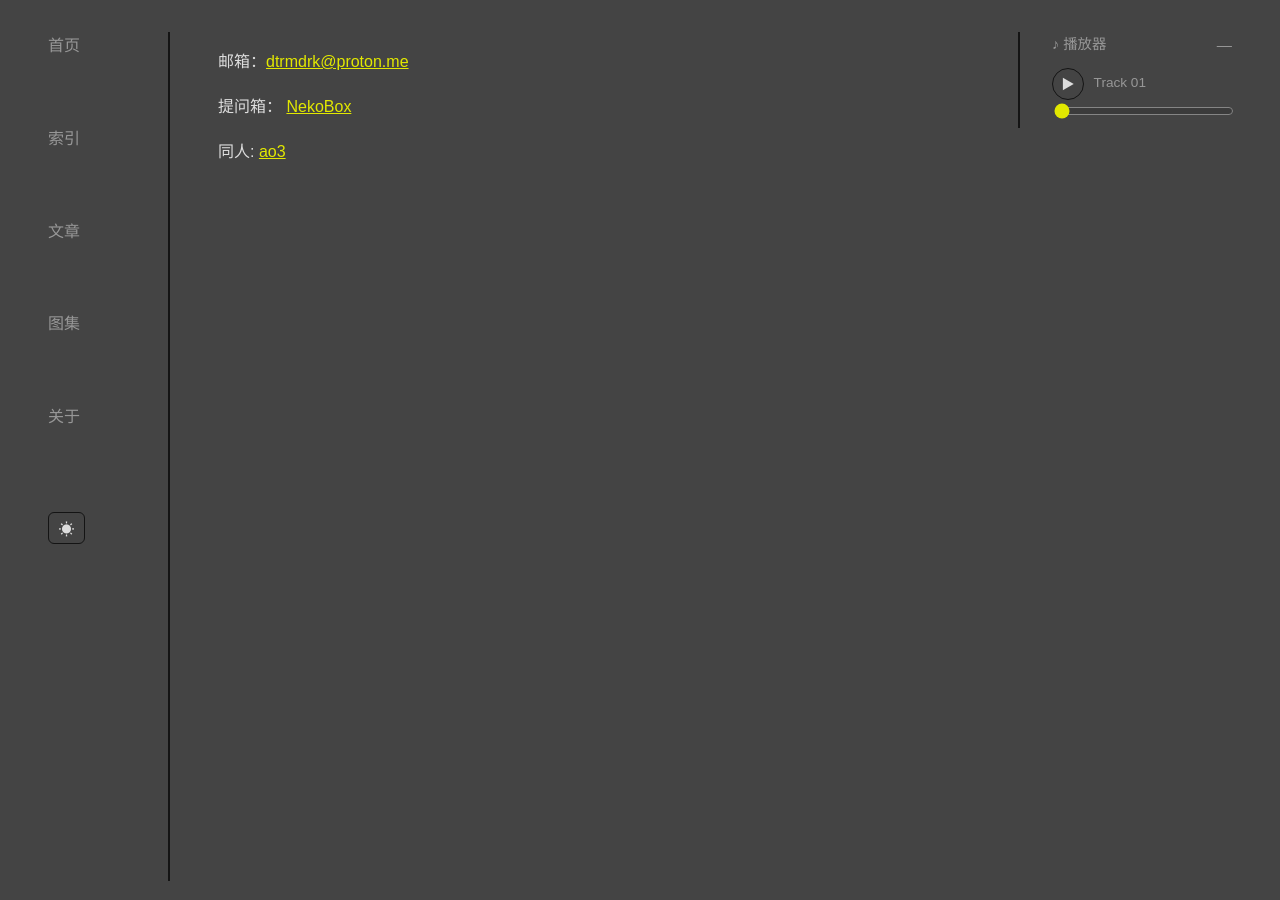
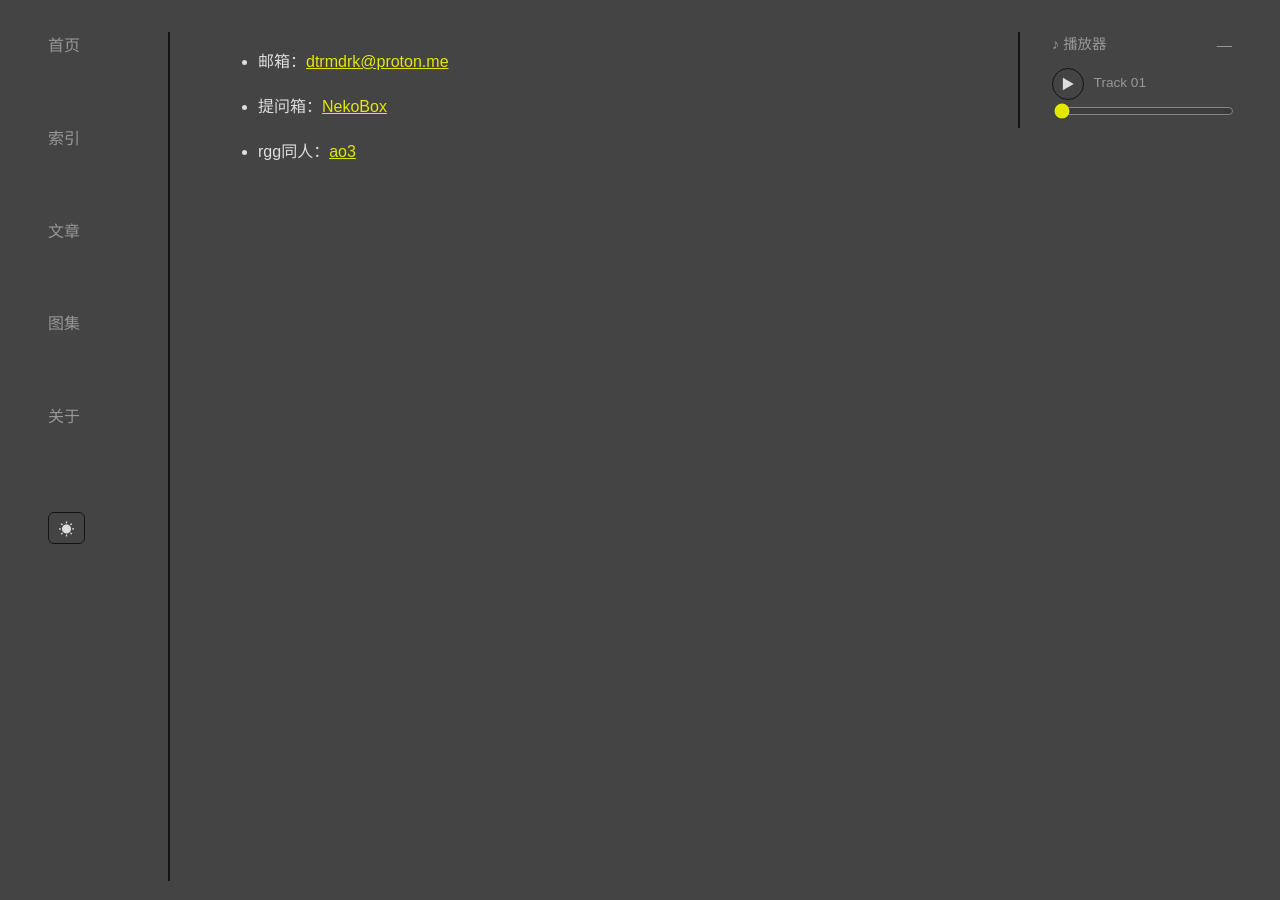
Before and after one commit to dtrmdrk/dtrmdrk.github.io, a Jekyll site: the page built from about.md, in a window 1280 px wide and 900 px high. Built offline with Jekyll 4.4.1, drawn with Linux system fonts in a browser that asks for light colours.

Commit message:
Update about.md

```diff
--- a/about.md
+++ b/about.md
@@ -4,8 +4,9 @@ title: 关于
 permalink: /about/
 ---
 
-邮箱：[dtrmdrk@proton.me](mailto:dtrmdrk@proton.me)
 
-提问箱： [NekoBox](https://box.n3ko.cc/_/dtrmdrk)
+- 邮箱：<a href="mailto:dtrmdrk@proton.me">dtrmdrk@proton.me</a>
 
-同人: [ao3](https://archiveofourown.org/users/dtrmdrk)
+- 提问箱：<a href="https://box.n3ko.cc/_/dtrmdrk" target="_blank" rel="noopener">NekoBox</a>
+
+- rgg同人：<a href="https://archiveofourown.org/users/dtrmdrk" target="_blank" rel="noopener">ao3</a>
```
